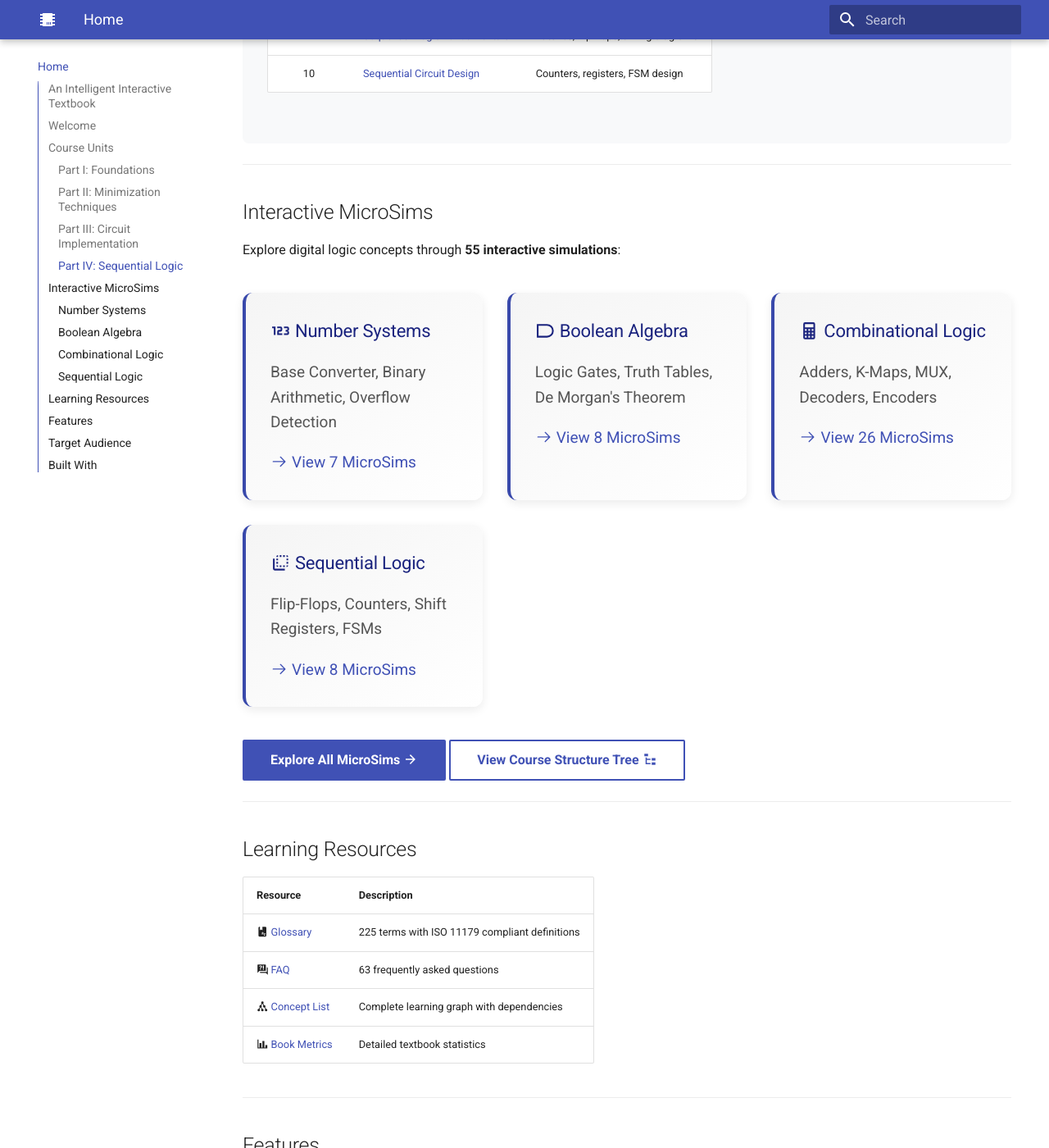
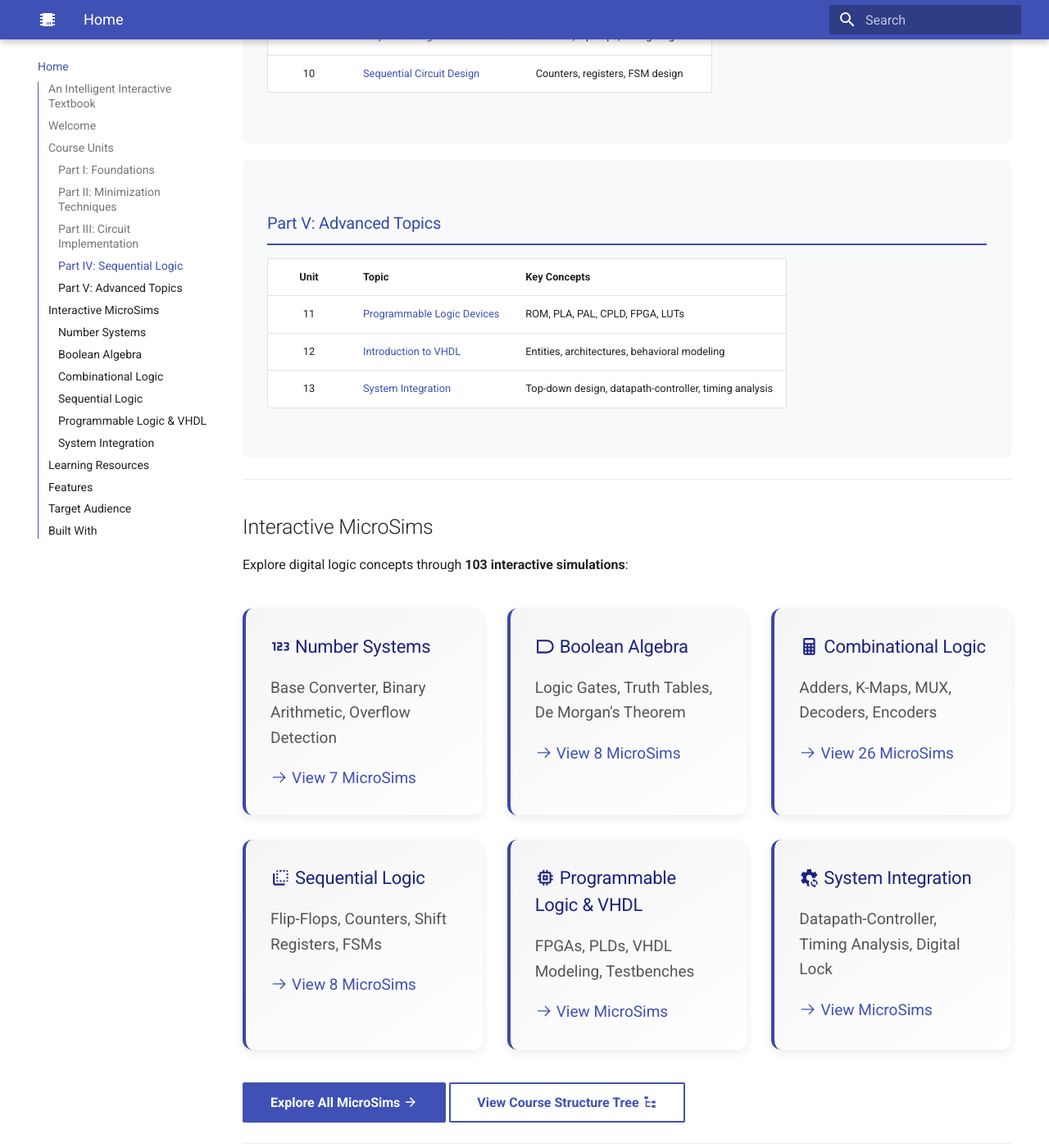
Before and after one commit to Nati-123/intelligent-textbook-ee2301, an MkDocs documentation site: the page built from docs/index.md, in a window 1280 px wide and 1400 px high, scrolled down 2531 px. Shown: the whole window at 82% size. Built offline with MkDocs 1.6.1 and Material for MkDocs 9.7.7, drawn with Linux system fonts in a browser that asks for light colours; some of the changed text lies outside the part shown.

Commit message:
Update home page to include all 13 units and 103 MicroSims
Co-Authored-By: Claude Opus 4.6 <noreply@anthropic.com>

```diff
--- a/docs/index.md
+++ b/docs/index.md
@@ -17,7 +17,7 @@ description: AI-assisted interactive textbook for EE 2301 - Introduction to Digi
 
 <div class="hero-stats">
   <div class="stat">
-    <span class="stat-number">10</span>
+    <span class="stat-number">13</span>
     <span class="stat-label">Units</span>
   </div>
   <div class="stat">
@@ -25,7 +25,7 @@ description: AI-assisted interactive textbook for EE 2301 - Introduction to Digi
     <span class="stat-label">Concepts</span>
   </div>
   <div class="stat">
-    <span class="stat-number">55</span>
+    <span class="stat-number">103</span>
     <span class="stat-label">MicroSims</span>
   </div>
   <div class="stat">
@@ -107,11 +107,23 @@ This is an **AI-assisted intelligent interactive textbook** for sophomore and ju
 
 </div>
 
+<div class="unit-section" markdown>
+
+### Part V: Advanced Topics
+
+| Unit | Topic | Key Concepts |
+|:----:|-------|--------------|
+| 11 | [Programmable Logic Devices](unit11-programmable-logic/index.md) | ROM, PLA, PAL, CPLD, FPGA, LUTs |
+| 12 | [Introduction to VHDL](unit12-vhdl/index.md) | Entities, architectures, behavioral modeling |
+| 13 | [System Integration](unit13-system-integration/index.md) | Top-down design, datapath-controller, timing analysis |
+
+</div>
+
 ---
 
 ## Interactive MicroSims
 
-Explore digital logic concepts through **55 interactive simulations**:
+Explore digital logic concepts through **103 interactive simulations**:
 
 <div class="feature-grid" markdown>
 
@@ -155,6 +167,26 @@ Flip-Flops, Counters, Shift Registers, FSMs
 
 </div>
 
+<div class="feature-card" markdown>
+
+### :material-memory: Programmable Logic & VHDL
+
+FPGAs, PLDs, VHDL Modeling, Testbenches
+
+[:octicons-arrow-right-24: View MicroSims](sims/index.md#unit-11-programmable-logic-devices)
+
+</div>
+
+<div class="feature-card" markdown>
+
+### :material-cog-sync: System Integration
+
+Datapath-Controller, Timing Analysis, Digital Lock
+
+[:octicons-arrow-right-24: View MicroSims](sims/index.md#unit-13-system-integration-and-design-projects)
+
+</div>
+
 </div>
 
 [Explore All MicroSims :material-arrow-right:](sims/index.md){ .md-button .md-button--primary }
@@ -179,7 +211,7 @@ Flip-Flops, Counters, Shift Registers, FSMs
 
     - :material-robot: **AI-Assisted Content** — Generated with Claude Code for clarity and consistency
     - :material-stairs: **Scaffolded Learning** — Concepts build on explicit prerequisites
-    - :material-play-box: **Interactive Simulations** — 55 p5.js MicroSims you can run in your browser
+    - :material-play-box: **Interactive Simulations** — 103 p5.js MicroSims you can run in your browser
     - :material-pencil: **Practice Problems** — 200 end-of-unit problems with detailed solutions
     - :material-checkbox-marked: **Self-Assessment** — 108 quiz questions with detailed explanations
     - :material-book-search: **Comprehensive Glossary** — ISO 11179 compliant terminology
```
